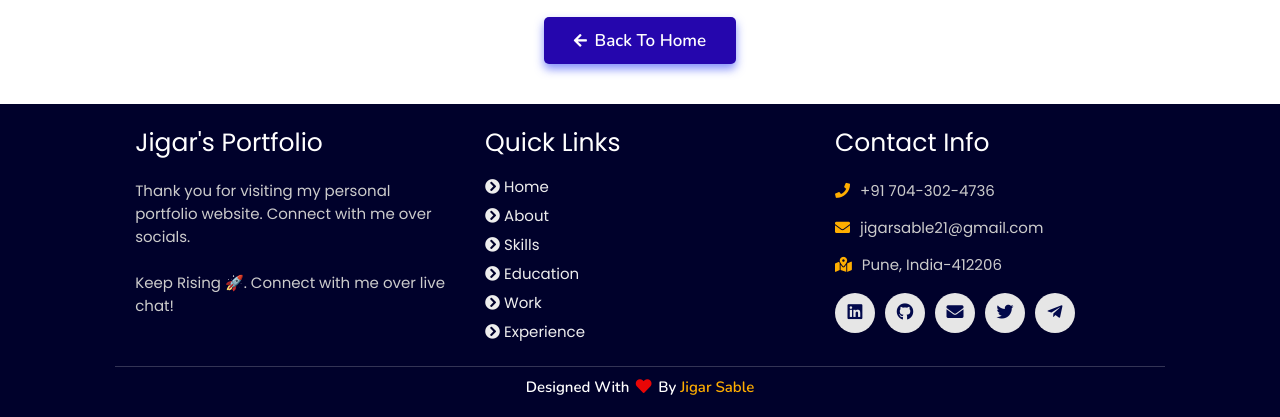
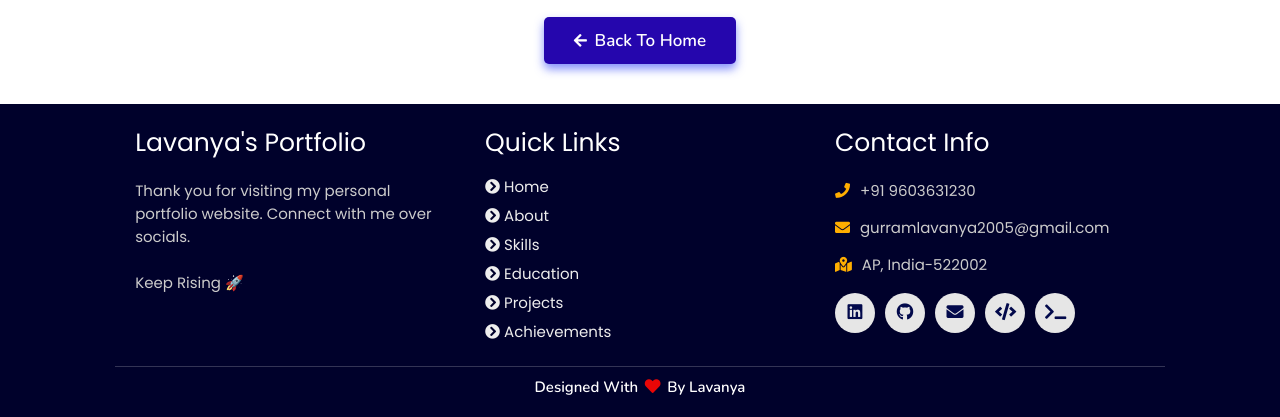
Before and after one commit to Lavanya595/Portfolio, a plain HTML site: page 404.html in a window 1280 px wide. Shown: the part 586-1003 px from the top of the page. Drawn offline with nearby package versions, Linux system fonts and the light colour scheme.

Commit message:
Update 404.html
imp 404

```diff
--- a/404.html
+++ b/404.html
@@ -18,7 +18,7 @@
 
     <!-- navbar starts -->
     <header>
-        <a href="/" class="logo"><i class="fab fa-node-js"></i> Jigar</a>
+        <a href="/" class="logo"><i class="fab fa-node-js"></i> Gurram Lavanya</a>
 
         <div id="menu" class="fas fa-bars"></div>
         <nav class="navbar">
@@ -60,42 +60,38 @@
 
     <!-- footer section starts -->
     <section class="footer">
-
         <div class="box-container">
-
             <div class="box">
-                <h3>Jigar's Portfolio</h3>
-                <p>Thank you for visiting my personal portfolio website. Connect with me over socials. <br/> <br/> Keep Rising 🚀. Connect with me over live chat!</p>
+                <h3>Lavanya's Portfolio</h3>
+                <p>Thank you for visiting my personal portfolio website. Connect with me over socials. <br/> <br/> Keep Rising 🚀</p>
             </div>
 
             <div class="box">
                 <h3>quick links</h3>
-                <a href="/#home"><i class="fas fa-chevron-circle-right"></i> home</a>
-                <a href="/#about"><i class="fas fa-chevron-circle-right"></i> about</a>
-                <a href="/#skills"><i class="fas fa-chevron-circle-right"></i> skills</a>
-                <a href="/#education"><i class="fas fa-chevron-circle-right"></i> education</a>
-                <a href="/#work"><i class="fas fa-chevron-circle-right"></i> work</a>
-                <a href="/#experience"><i class="fas fa-chevron-circle-right"></i> experience</a>
+                <a href="#home"><i class="fas fa-chevron-circle-right"></i> home</a>
+                <a href="#about"><i class="fas fa-chevron-circle-right"></i> about</a>
+                <a href="#skills"><i class="fas fa-chevron-circle-right"></i> skills</a>
+                <a href="#education"><i class="fas fa-chevron-circle-right"></i> education</a>
+                <a href="#work"><i class="fas fa-chevron-circle-right"></i> projects</a>
+                <a href="#achievements"><i class="fas fa-chevron-circle-right"></i> achievements</a>
             </div>
 
             <div class="box">
                 <h3>contact info</h3>
-                <p> <i class="fas fa-phone"></i>+91 704-302-4736</p>
-                <p> <i class="fas fa-envelope"></i>jigarsable21@gmail.com</p>
-                <p> <i class="fas fa-map-marked-alt"></i>Pune, India-412206</p>
+                <p> <i class="fas fa-phone"></i>+91 9603631230</p>
+                <p> <i class="fas fa-envelope"></i>gurramlavanya2005@gmail.com</p>
+                <p> <i class="fas fa-map-marked-alt"></i>AP, India-522002</p>
                 <div class="share">
-
-                    <a href="https://www.linkedin.com/in/jigar-sable" class="fab fa-linkedin" target="_blank"></a>
-                    <a href="https://github.com/jigar-sable" class="fab fa-github" target="_blank"></a>
-                    <a href="mailto:jigarsable21@gmail.com" class="fas fa-envelope" target="_blank"></a>
-                    <a href="https://twitter.com/jigar_sable" class="fab fa-twitter" target="_blank"></a>
-                    <a href="https://t.me/lifecode5" class="fab fa-telegram-plane" target="_blank"></a>
+                    <a href="https://www.linkedin.com/in/gurram-lavanya-63" class="fab fa-linkedin" aria-label="LinkedIn" target="_blank"></a>
+                    <a href="https://github.com/Lavanya595" class="fab fa-github" aria-label="GitHub" target="_blank"></a>
+                    <a href="mailto:gurramlavanya2005@gmail.com" class="fas fa-envelope" aria-label="Mail" target="_blank"></a>
+                    <a href="https://leetcode.com/u/Gurram_Lavanya/" class="fas fa-code" aria-label="LeetCode" target="_blank"></a>
+                    <a href="https://www.geeksforgeeks.org/user/gurramlavbikr/" class="fas fa-terminal" aria-label="LeetCode" target="_blank"></a>
                 </div>
             </div>
         </div>
 
-        <h1 class="credit">Designed with <i class="fa fa-heart pulse"></i> by <a href="https://www.linkedin.com/in/jigar-sable"> jigar sable</a></h1>
-
+        <h1 class="credit">Designed with <i class="fa fa-heart pulse"></i> by Lavanya</h1>
     </section>
     <!-- footer section ends -->
 
```
